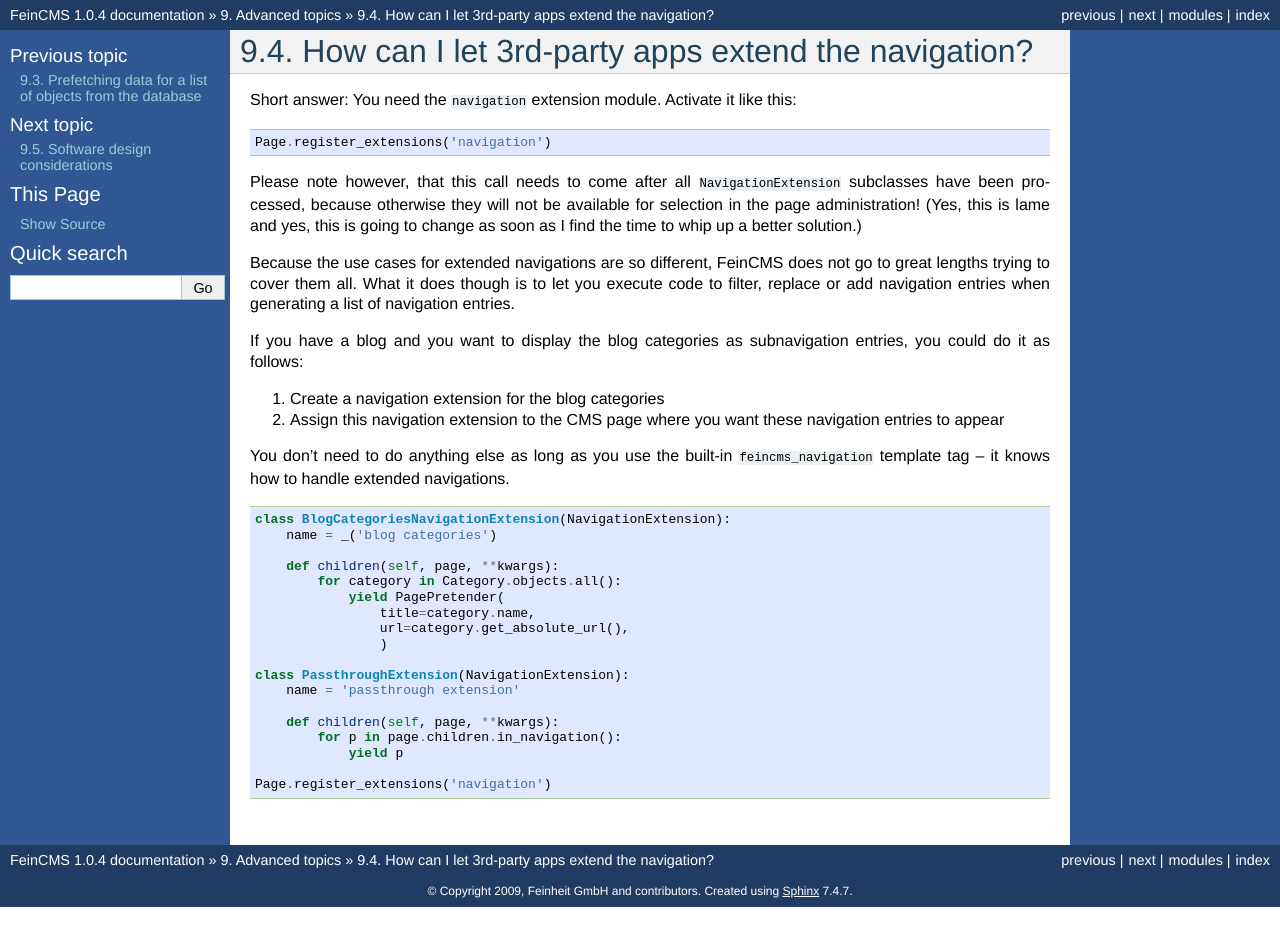
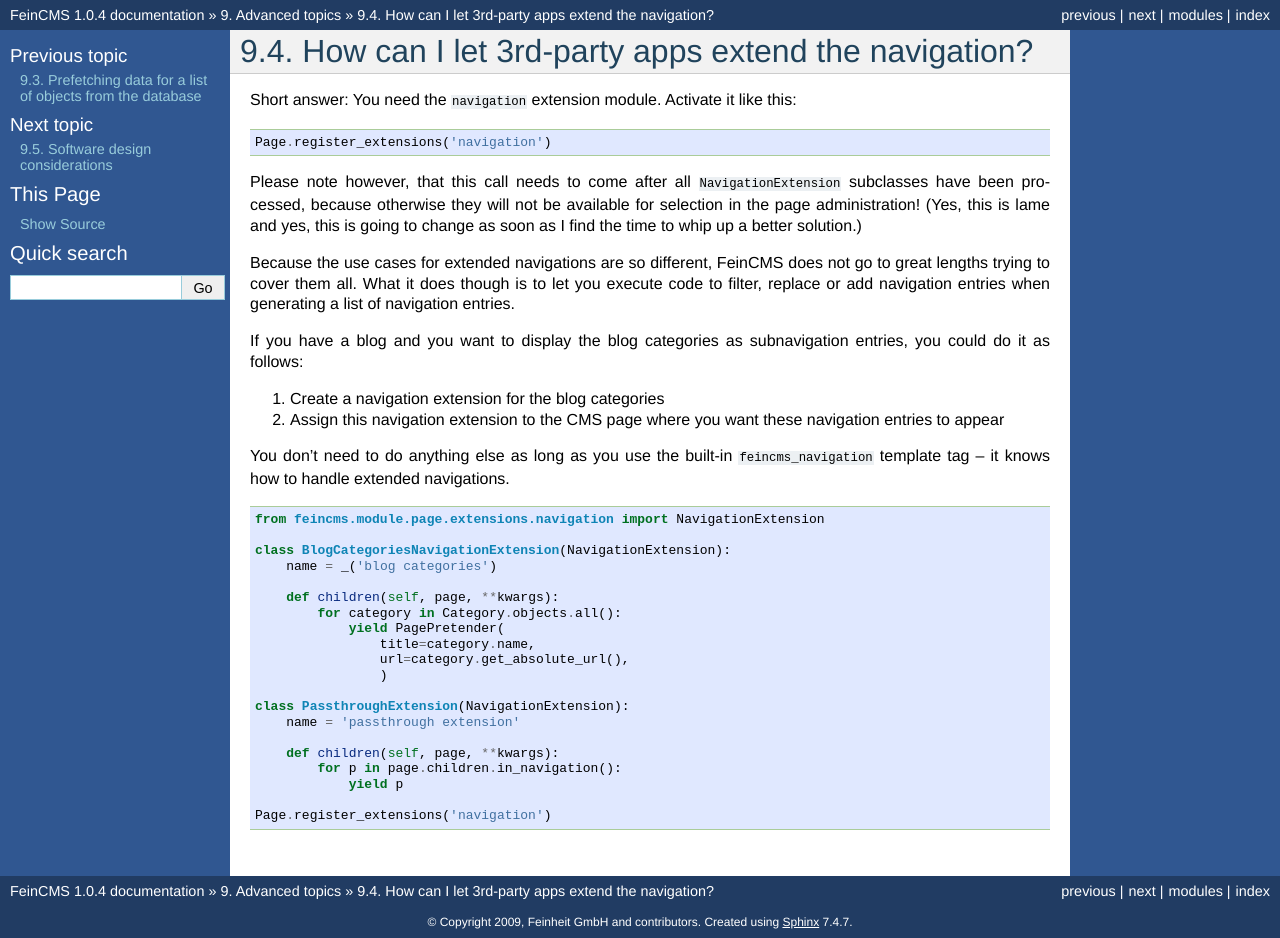
Before and after one commit to feincms/feincms, a Sphinx documentation site: the page built from docs/advanced/navigationextensions.txt, in a window 1280 px wide. Built offline with Sphinx 7.4.7, drawn with Linux system fonts in a browser that asks for light colours; before the commit the page ends 907 px from its top, so only the background shows below that.

Commit message:
Add missing import in example.

```diff
--- a/docs/advanced/navigationextensions.txt
+++ b/docs/advanced/navigationextensions.txt
@@ -34,6 +34,8 @@
 
 ::
 
+    from feincms.module.page.extensions.navigation import NavigationExtension
+
     class BlogCategoriesNavigationExtension(NavigationExtension):
         name = _('blog categories')
 
```
